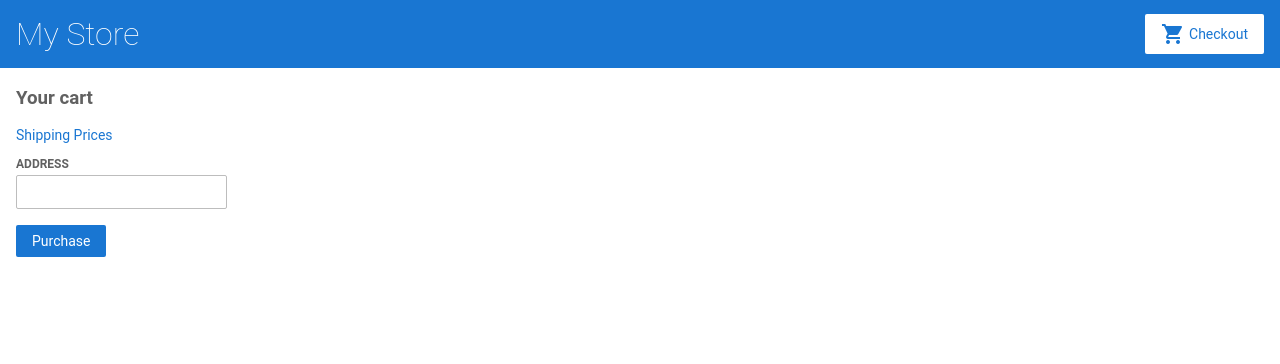
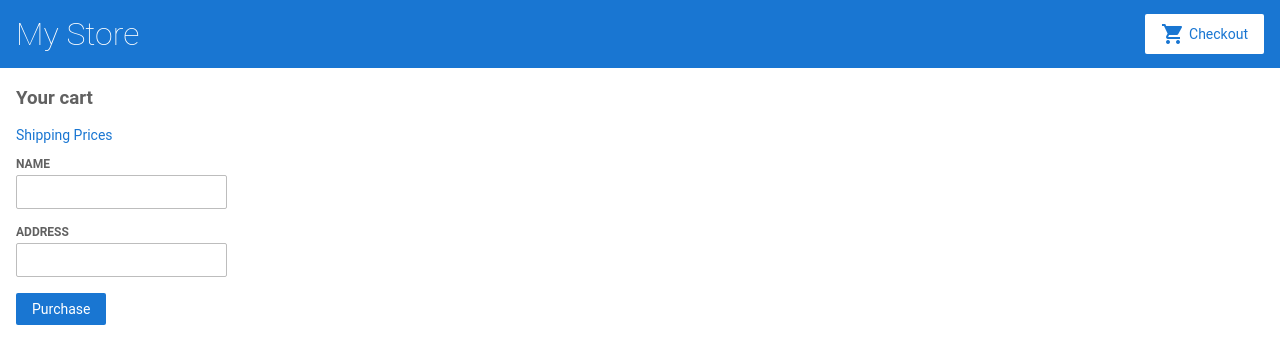
Before and after one commit to moshiurmurshed/angular-juuvyp, an Angular app: page /cart in a window 1280 px wide. Shown: the top 364 px of the page. Built offline with nearby package versions, Linux system fonts and the light colour scheme.

Commit message:
1 file modified

```diff
--- a/src/app/cart/cart.component.html
+++ b/src/app/cart/cart.component.html
@@ -7,6 +7,12 @@
   <span>{{ item.price | currency }}</span>
 </div>
 <form [formGroup]="checkoutForm" (ngSubmit)="onSubmit()">
+<div>
+<label for="name">
+  Name
+</label>
+<input id="name" type="text" formControlName="name">
+</div>
   <div>
     <label for="address">Address</label>
     <input id="address" type="text" formControlName="address" />
```
